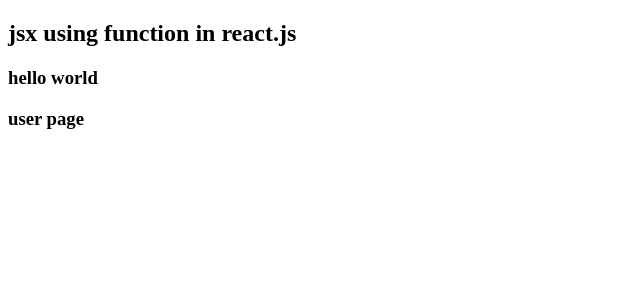
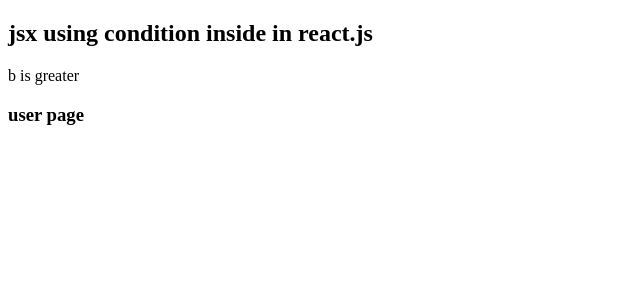
Before and after one commit to Sonukumar201995/React-practice-03, a React (Vite) app: page / in a window 1280 px wide. Shown: the top 300 px of the page, without its empty margins (0-640 px from the left). Built offline with nearby package versions, Linux system fonts and the light colour scheme.

Commit message:
function in jsx

```diff
--- a/src/App.jsx
+++ b/src/App.jsx
@@ -3,15 +3,13 @@
 function App()
 {
 
-  function greet()
-  {
-    return "hello world"
-  }
+
+  let a=10;
+  let b=20;
   return (
     <>
-    <h2>jsx using function in react.js </h2>
-    <h3>{greet()}</h3>
-
+    <h2>jsx using condition inside in react.js </h2>
+    {a>b ? "a is greater":"b is greater"}
     <User/>
     </>
   )
```
